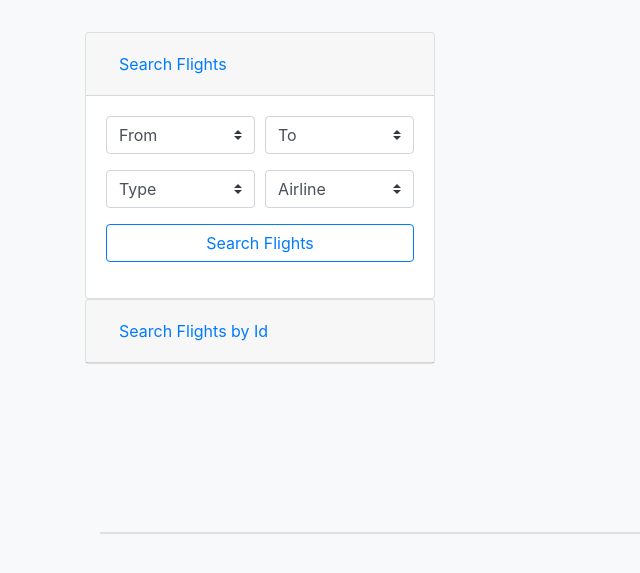
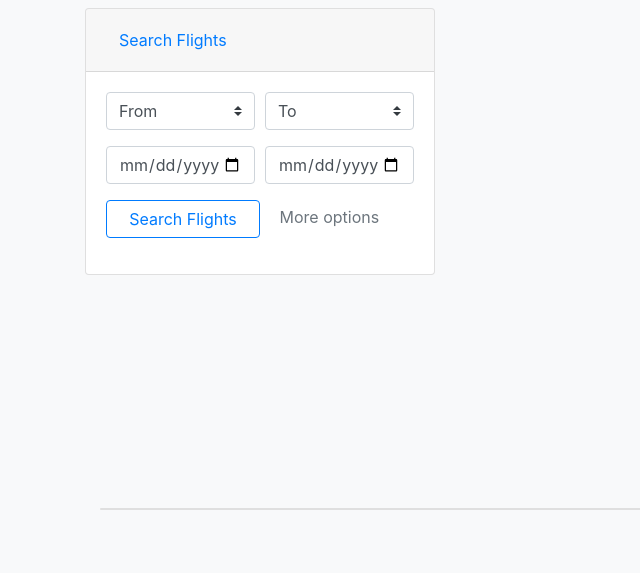
Before and after one commit to jamiekohns/BDPA-HSCC-Practice, a PHP site: page / in a window 1280 px wide. Shown: the part 76-649 px from the top of the page, without its empty margins (0-640 px from the left). Run offline with PHP 8.4, Linux system fonts and the light colour scheme; the visitor is signed in with stand-in values (Sample User, id 1); data that the repository does not hold is empty.

Commit message:
Added more search fields

```diff
--- a/app/index.php
+++ b/app/index.php
@@ -53,9 +53,7 @@ if (isset($_POST['submit'])){
 }
 ?>
 <div class="container mb-4 mt-2">
-    <div class="row pt-0 mb-4">
-        <div class="col"></div>
-    </div>
+
     <div class="row">
         <div class="col col-12 col-md-4 col-sm-12 mb-4">
             <div id="accordion">
@@ -99,6 +97,23 @@ if (isset($_POST['submit'])){
                                                 ?>
                                             </select>
                                         </div>
+                                        <div class="col col-6 mb-3">
+                                             <input class="form-control mrs-2" type="date">
+                                        </div>
+                                        <div class="col col-6 mb-3">
+                                             <input class="form-control mrs-2" min="2020-07-08" type="date">
+                                        </div>
+                                        <!-- <div class="col mb-3">
+                                        <select class="custom-select mr-2">
+                                        <option></option>
+                                        <option value="">...</option>
+                                        <option value="2">...</option>
+                                    </select>
+                                </div> -->
+
+                                <div class="col">
+                                    <div class="collapse" id="collapseExample">
+                                        <div class="card card-body bg-light px-0">
                                             <div class="col mb-3">
                                                 <select class="custom-select mr-2" id="type" name="type">
                                                     <option value="">Type</option>
@@ -119,15 +134,14 @@ if (isset($_POST['submit'])){
                                                     ?>
                                                 </select>
                                             </div>
-                      <!-- <div class="col mb-3">
-                          <select class="custom-select mr-2">
-                              <option></option>
-                              <option value="">...</option>
-                              <option value="2">...</option>
-                          </select>
-                      </div> -->
-                      <div class="col col-12">
-                          <button type="submit" name="submit" value="1" class="btn btn-outline-primary w-100">Search Flights</button>
+                                        </div>
+                                    </div>
+                                    <div class="col col-12 px-0 mx-0">
+                                        <button type="submit" name="submit" value="1" class="btn btn-outline-primary col-6">Search Flights</button>
+                                        <a class="col-6 text-muted mx-0" data-toggle="collapse" href="#collapseExample" role="button" aria-expanded="false" aria-controls="collapseExample">
+                                            More options
+                                        </a>
+                                    </div>
                                 </div>
                             </div>
                         </div>
@@ -135,27 +149,7 @@ if (isset($_POST['submit'])){
                 </div>
             </div>
         </div>
-  <div class="card">
-    <div class="card-header" id="headingTwo">
-      <h5 class="mb-0">
-        <button class="btn btn-link collapsed" data-toggle="collapse" data-target="#collapseTwo" aria-expanded="false" aria-controls="collapseTwo">
-          Search Flights by Id
-        </button>
-      </h5>
-    </div>
-    <div id="collapseTwo" class="collapse" aria-labelledby="headingTwo" data-parent="#accordion">
-      <div class="card-body">
-        <form class="form form-inline">
-            <div class="input-group mb-3">
-                <input type="text" class="form-control" placeholder="e.g. U5946" aria-label="Id" aria-describedby="basic-addon2">
-                <div class="input-group-append">
-                    <button class="btn btn-outline-primary" type="submit">Go</button>
-                </div>
-            </div>
-        </form>
-      </div>
-    </div>
-  </div>
+
     </div>
 
 </div>
```
Lines whose indentation alone changed are shown as unchanged.
